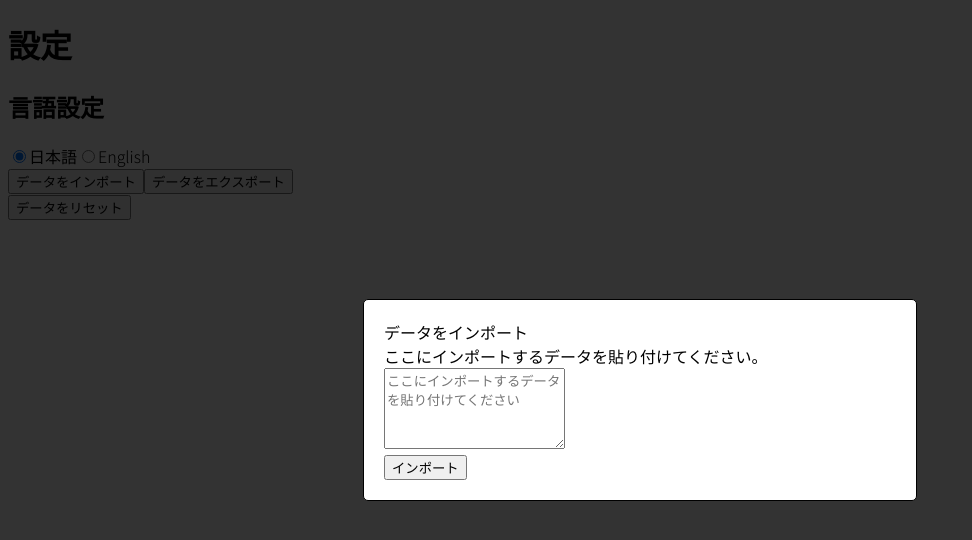
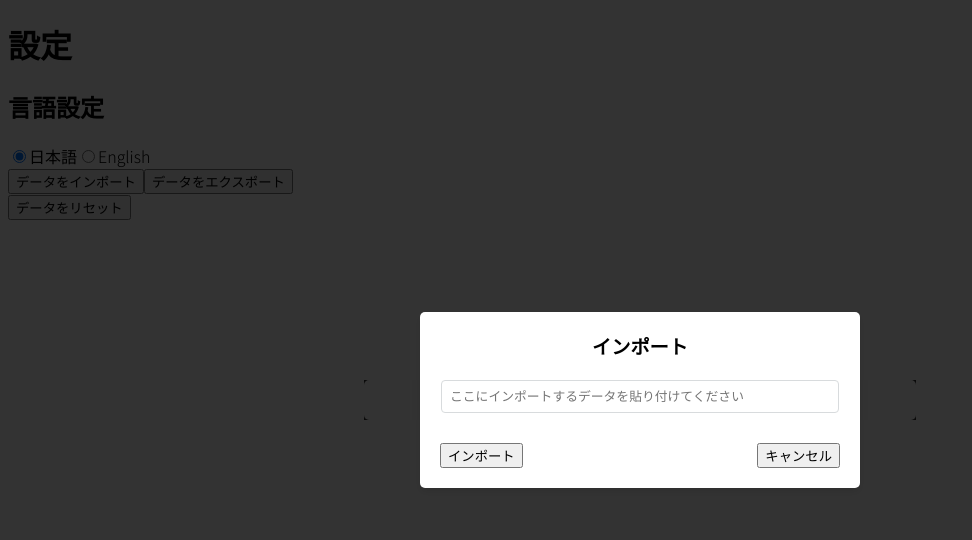
Before and after one commit to Raifa21/Avatar-Wardrobe, a Next.js app: page /settings in a window 1280 px wide. Both pictures are taken after a click on the button "データをインポート". Shown: the top 540 px of the page, without its empty margins (0-972 px from the left). Built offline with nearby package versions, Linux system fonts and the light colour scheme.

Commit message:
Styled the settings page

```diff
--- a/components/importpopup.tsx
+++ b/components/importpopup.tsx
@@ -3,33 +3,36 @@ import { Button } from "@/components/ui/button";
 import "./popups.css";
 
 type ImportPopupProps = {
-  onImport: () => void;
+  onImport: (data: string) => void;
 };
 
 const ImportPopup: React.FC<ImportPopupProps> = ({ onImport }) => {
   const [importedData, setImportedData] = React.useState("");
 
   const handleImport = () => {
-    onImport();
+    onImport(importedData);
+    setImportedData(""); // Clear the input after import
   };
 
   return (
-    <div className="popup">
-      <div className="title">データをインポート</div>
-      <div className="content">
-        ここにインポートするデータを貼り付けてください。
-        <textarea
-          value={importedData}
-          onChange={(e) => setImportedData(e.target.value)}
-          placeholder="ここにインポートするデータを貼り付けてください"
-          rows={5}
-          className="w-full p-2 border rounded-md"
-        />
+    <>
+      <div className="popup-overlay active" />
+      <div className="popup flex">
+        <div className="title">インポート</div>
+        <div className="content">
+          <input
+            value={importedData}
+            onChange={(e) => setImportedData(e.target.value)}
+            placeholder="ここにインポートするデータを貼り付けてください"
+            className="input"
+          />
+        </div>
         <div className="footer">
           <Button onClick={handleImport}>インポート</Button>
+          <Button variant="outline">キャンセル</Button>
         </div>
       </div>
-    </div>
+    </>
   );
 };
 
--- a/components/popups.css
+++ b/components/popups.css
@@ -2,9 +2,19 @@
 
 /* Base styles for all dialogs */
 .popup {
-    max-width: fit-content;
+    position: fixed;
+    top: 50%;
+    left: 50%;
+    transform: translate(-50%, -50%);
+    width: 400px;
     border-radius: 5px;
     z-index: 1000;
+    background-color: #ffffff;
+    /* Ensure background color is set */
+    padding: 20px;
+    /* Add padding for better appearance */
+    box-shadow: 0 4px 8px rgba(0, 0, 0, 0.1);
+    /* Add shadow for depth */
 }
 
 .popup-overlay {
@@ -14,9 +24,57 @@
     width: 100%;
     height: 100%;
     background-color: rgba(0, 0, 0, 0.8);
-    z-index: 50; /* Ensure it's above other content */
-    display: none; /* Initially hidden */
+    z-index: 50;
+    display: none;
+    /* Initially hidden */
 }
+
 .popup-overlay.active {
-    display: block; /* Show the overlay when active */
+    display: block;
+    /* Show the overlay when active */
 }
+
+.title {
+    font-size: 1.2rem;
+    /* text-2xl equivalent */
+    font-weight: 700;
+    /* font-bold equivalent */
+    color: #000000;
+    /* text-primary equivalent */
+    text-align: center;
+    margin-bottom: 10px;
+    /* Add margin for spacing */
+}
+
+.content {
+    color: gray;
+    text-align: center;
+    font-size: 0.8rem;
+    margin-bottom: 20px;
+    /* Add margin for spacing */
+}
+
+.input {
+    margin-top: 10px;
+    padding: 8px;
+    font-size: 1em;
+    background-color: transparent;
+    width: 380px;
+    border: 1px solid #d8dbdd;
+    border-radius: 4px;
+}
+
+/* Flexbox utility classes for centering content */
+.flex {
+    display: flex;
+    flex-direction: column;
+    align-items: center;
+}
+
+/* Footer button container */
+.footer {
+    display: flex;
+    justify-content: space-between;
+    width: 100%;
+    margin-top: 10px;
+}
--- a/pages/settings.module.css
+++ b/pages/settings.module.css
@@ -11,6 +11,10 @@
     background-color: #ffffff; /* bg-background equivalent */
     transition-duration: 0.2s; /* duration-200 equivalent */
     padding: 20px;
-    border: 1px solid black;
     border-radius: 5px;
 }
+.title {
+    font-size: 1.5rem; /* text-2xl equivalent */
+    font-weight: 700; /* font-bold equivalent */
+    color: #000000; /* text-primary equivalent */
+}
```
